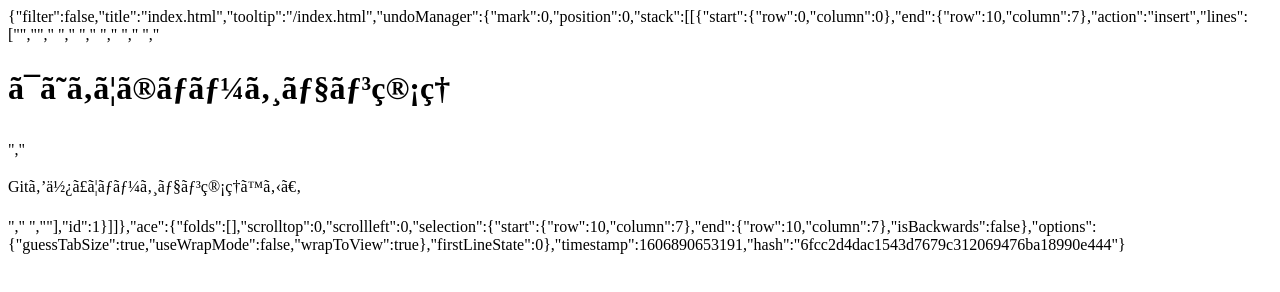
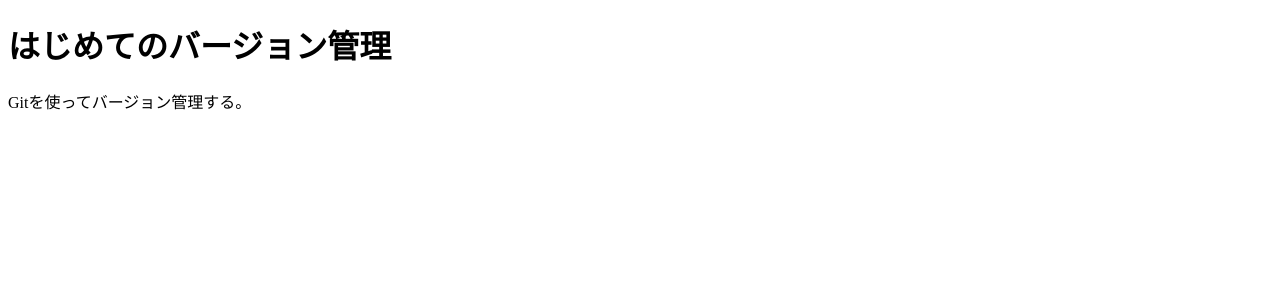
Before and after one commit to akira-1983/first-git, a plain HTML site: page index.html in a window 1280 px wide. Drawn offline with Linux system fonts and the light colour scheme.

Commit message:
first commit

```diff
--- a/index.html
+++ b/index.html
@@ -1 +1,11 @@
-{"filter":false,"title":"index.html","tooltip":"/index.html","undoManager":{"mark":0,"position":0,"stack":[[{"start":{"row":0,"column":0},"end":{"row":10,"column":7},"action":"insert","lines":["<!DOCTYPE html>","<html lang=\"ja\">","    <head>","        <meta charset=\"utf-8\">","        <title>Gitチュートリアル</title>","    </head>","    <body>","        <h1>はじめてのバージョン管理</h1>","        <p>Gitを使ってバージョン管理する。</p>","    </body>","</html>"],"id":1}]]},"ace":{"folds":[],"scrolltop":0,"scrollleft":0,"selection":{"start":{"row":10,"column":7},"end":{"row":10,"column":7},"isBackwards":false},"options":{"guessTabSize":true,"useWrapMode":false,"wrapToView":true},"firstLineState":0},"timestamp":1606890653191,"hash":"6fcc2d4dac1543d7679c312069476ba18990e444"}
+<!DOCTYPE html>
+<html lang="ja">
+    <head>
+        <meta charset="utf-8">
+        <title>Gitチュートリアル</title>
+    </head>
+    <body>
+        <h1>はじめてのバージョン管理</h1>
+        <p>Gitを使ってバージョン管理する。</p>
+    </body>
+</html>
```
